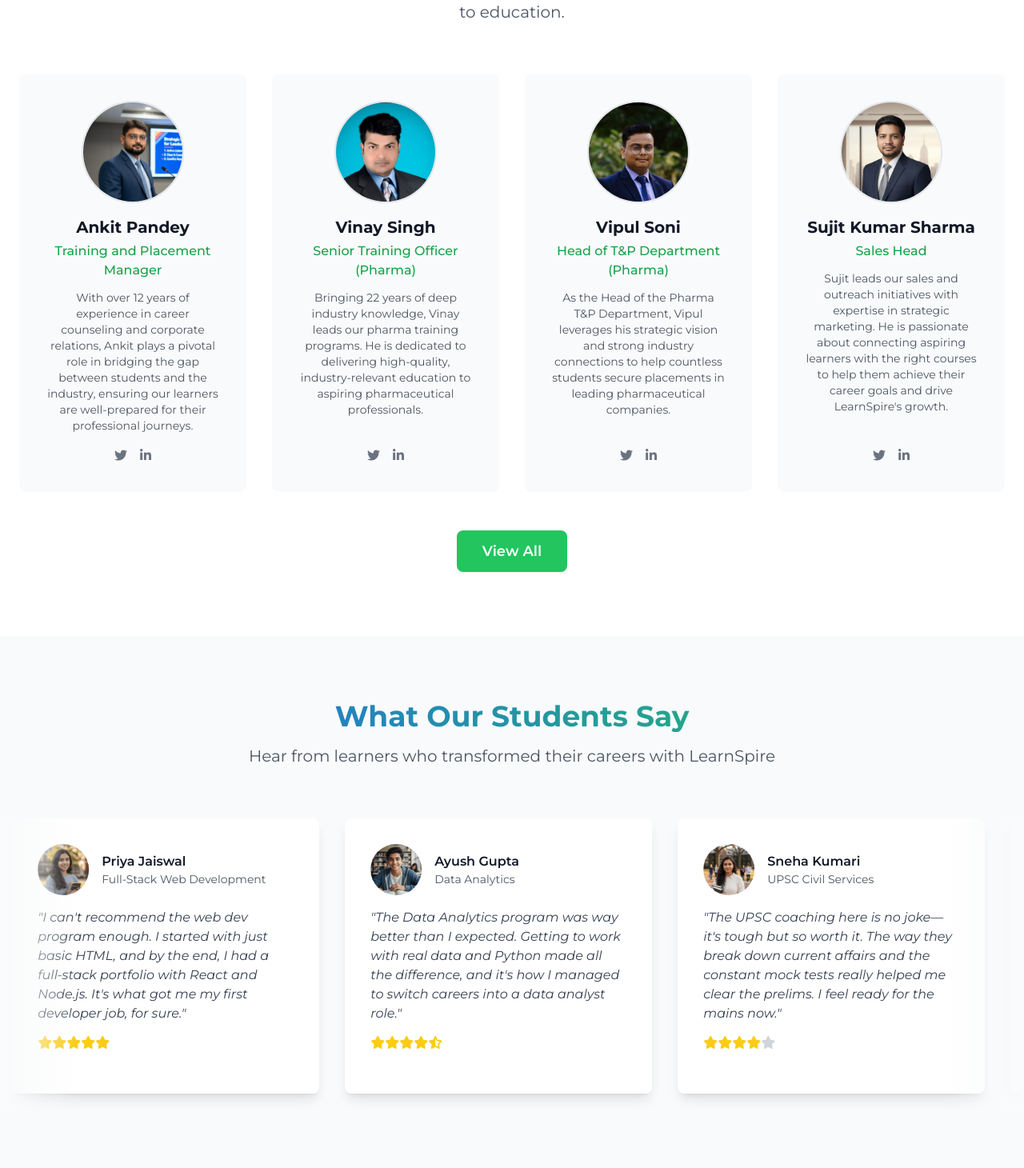
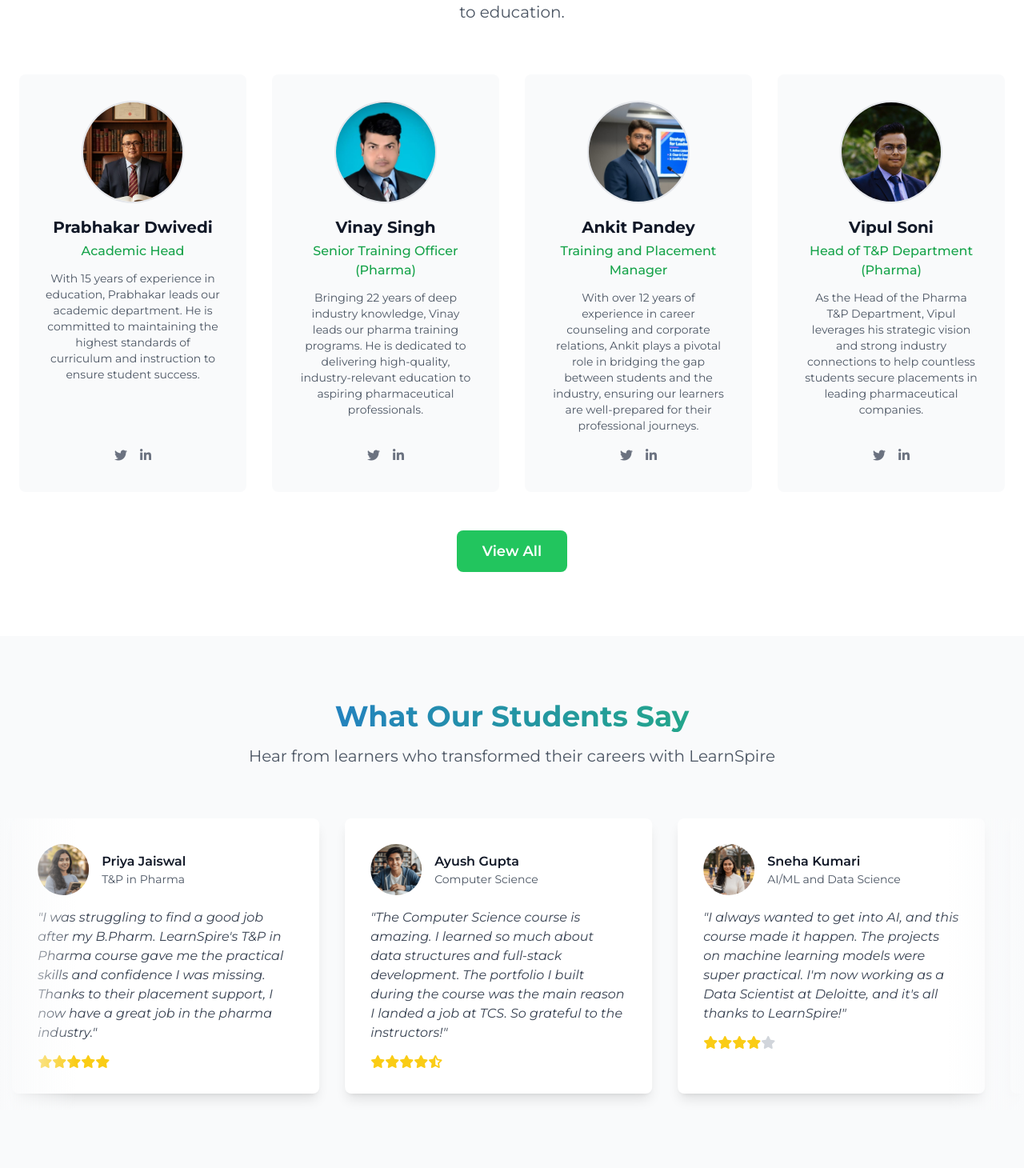
Before and after one commit to harshitkowsik/test-repo, a React (Vite) app: page / in a window 1280 px wide. Shown: the part 2330-3790 px from the top of the page at 80% size. Built offline with nearby package versions, Linux system fonts and the light colour scheme.

Commit message:
all update

```diff
--- a/data/teamData.ts
+++ b/data/teamData.ts
@@ -1,10 +1,10 @@
 
 export const teamMembers = [
     {
-        name: 'Ankit Pandey',
-        designation: 'Training and Placement Manager',
-        bio: 'With over 12 years of experience in career counseling and corporate relations, Ankit plays a pivotal role in bridging the gap between students and the industry, ensuring our learners are well-prepared for their professional journeys.',
-        imageUrl: '/team-data/ankit-pandey.jpeg',
+        name: 'Prabhakar Dwivedi',
+        designation: 'Academic Head',
+        bio: 'With 15 years of experience in education, Prabhakar leads our academic department. He is committed to maintaining the highest standards of curriculum and instruction to ensure student success.',
+        imageUrl: '/team-data/prabhakar-dwivedi.jpeg',
         twitterUrl: '#',
         linkedinUrl: '#',
     },
@@ -13,6 +13,14 @@ export const teamMembers = [
         designation: 'Senior Training Officer (Pharma)',
         bio: 'Bringing 22 years of deep industry knowledge, Vinay leads our pharma training programs. He is dedicated to delivering high-quality, industry-relevant education to aspiring pharmaceutical professionals.',
         imageUrl: '/team-data/vinay-singh.jpeg',
+        twitterUrl: '#',
+        linkedinUrl: '#',
+    },
+     {
+        name: 'Ankit Pandey',
+        designation: 'Training and Placement Manager',
+        bio: 'With over 12 years of experience in career counseling and corporate relations, Ankit plays a pivotal role in bridging the gap between students and the industry, ensuring our learners are well-prepared for their professional journeys.',
+        imageUrl: '/team-data/ankit-pandey.jpeg',
         twitterUrl: '#',
         linkedinUrl: '#',
     },
@@ -40,12 +48,4 @@ export const teamMembers = [
         twitterUrl: '#',
         linkedinUrl: '#',
     },
-     {
-        name: 'Prabhakar Dwivedi',
-        designation: 'Academic Head',
-        bio: 'With 15 years of experience in education, Prabhakar leads our academic department. He is committed to maintaining the highest standards of curriculum and instruction to ensure student success.',
-        imageUrl: '/team-data/prabhakar-dwivedi.jpeg',
-        twitterUrl: '#',
-        linkedinUrl: '#',
-    },
 ];
--- a/data/testData.ts
+++ b/data/testData.ts
@@ -2,29 +2,29 @@
 export const testimonials = [
   {
     name: 'Gaurav Singh',
-    course: 'Digital Marketing',
-    description: "Honestly, the digital marketing course was a total game-changer. I got so much hands-on practice with SEO and Google Ads that I felt super confident in interviews and landed a great job right after.",
+    course: 'T&P in Pharma',
+    description: "The T&P in Pharma course was exactly what I needed. The industry-oriented training and interview prep were top-notch. I'm thrilled to say I got placed in a leading pharmaceutical company right after completing the program!",
     stars: 5,
     imageUrl: '/test-data/test-boy1.png',
   },
   {
     name: 'Priya Jaiswal',
-    course: 'Full-Stack Web Development',
-    description: "I can't recommend the web dev program enough. I started with just basic HTML, and by the end, I had a full-stack portfolio with React and Node.js. It's what got me my first developer job, for sure.",
+    course: 'T&P in Pharma',
+    description: "I was struggling to find a good job after my B.Pharm. LearnSpire's T&P in Pharma course gave me the practical skills and confidence I was missing. Thanks to their placement support, I now have a great job in the pharma industry.",
     stars: 5,
     imageUrl: '/test-data/test-girl1.png',
   },
   {
     name: 'Ayush Gupta',
-    course: 'Data Analytics',
-    description: "The Data Analytics program was way better than I expected. Getting to work with real data and Python made all the difference, and it's how I managed to switch careers into a data analyst role.",
+    course: 'Computer Science',
+    description: "The Computer Science course is amazing. I learned so much about data structures and full-stack development. The portfolio I built during the course was the main reason I landed a job at TCS. So grateful to the instructors!",
     stars: 4.5,
     imageUrl: '/test-data/test-boy2.png',
   },
   {
     name: 'Sneha Kumari',
-    course: 'UPSC Civil Services',
-    description: "The UPSC coaching here is no joke—it's tough but so worth it. The way they break down current affairs and the constant mock tests really helped me clear the prelims. I feel ready for the mains now.",
+    course: 'AI/ML and Data Science',
+    description: "I always wanted to get into AI, and this course made it happen. The projects on machine learning models were super practical. I'm now working as a Data Scientist at Deloitte, and it's all thanks to LearnSpire!",
     stars: 4,
     imageUrl: '/test-data/test-girl2.png',
   },
```
